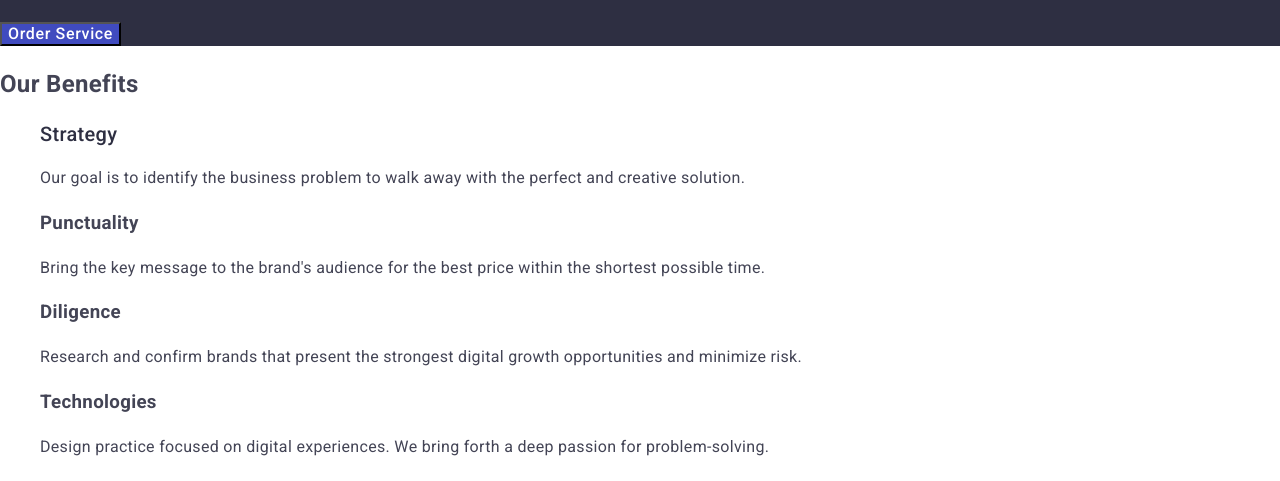
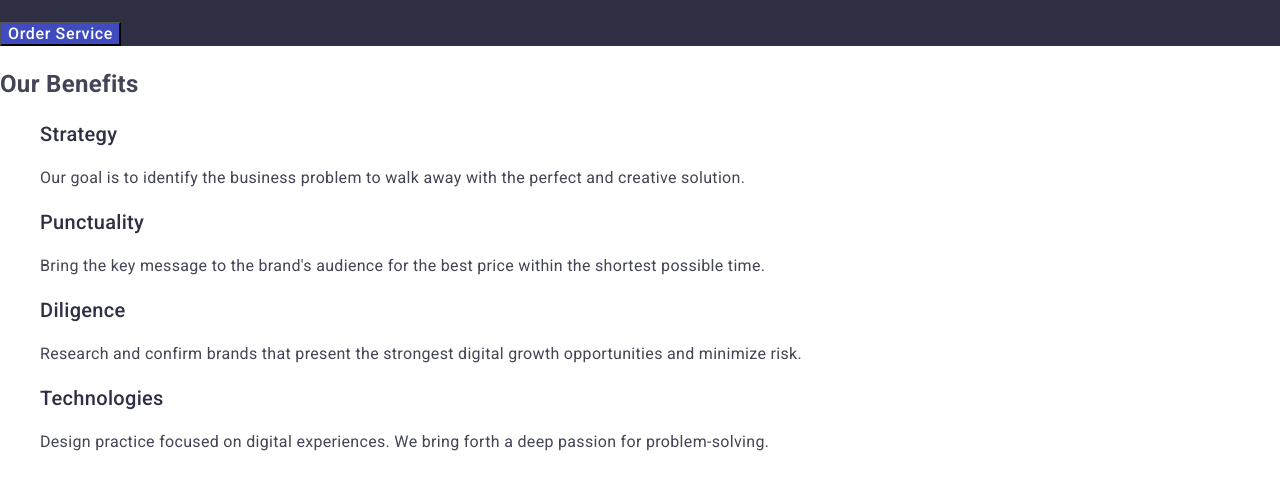
Before and after one commit to andrii-kyrch/goit-markup-hw-02, a plain HTML site: page index.html in a window 1280 px wide. Shown: the part 307-788 px from the top of the page. Drawn offline with nearby package versions, Linux system fonts and the light colour scheme.

Commit message:
Fix errors in index.html

```diff
--- a/index.html
+++ b/index.html
@@ -64,21 +64,21 @@
             </p>
           </li>
           <li class="benefits-item">
-            <h3 lass="benefits-list-title">Punctuality</h3>
+            <h3 class="benefits-list-title">Punctuality</h3>
             <p class="benefits-list-text">
               Bring the key message to the brand's audience for the best price
               within the shortest possible time.
             </p>
           </li>
           <li class="benefits-item">
-            <h3 lass="benefits-list-title">Diligence</h3>
+            <h3 class="benefits-list-title">Diligence</h3>
             <p class="benefits-list-text">
               Research and confirm brands that present the strongest digital
               growth opportunities and minimize risk.
             </p>
           </li>
           <li class="benefits-item">
-            <h3 lass="benefits-list-title">Technologies</h3>
+            <h3 class="benefits-list-title">Technologies</h3>
             <p class="benefits-list-text">
               Design practice focused on digital experiences. We bring forth a
               deep passion for problem-solving.
@@ -173,7 +173,7 @@
             />
             <h3 class="portfolio-list-title">Taxi Service</h3>
             <p class="portfolio-list-text">Marketing</p>
-          </li class="portfolio-item">
+          </li>
           <li>
             <img
               src="./images/portfolio/screen-illustrations.jpg"
```
